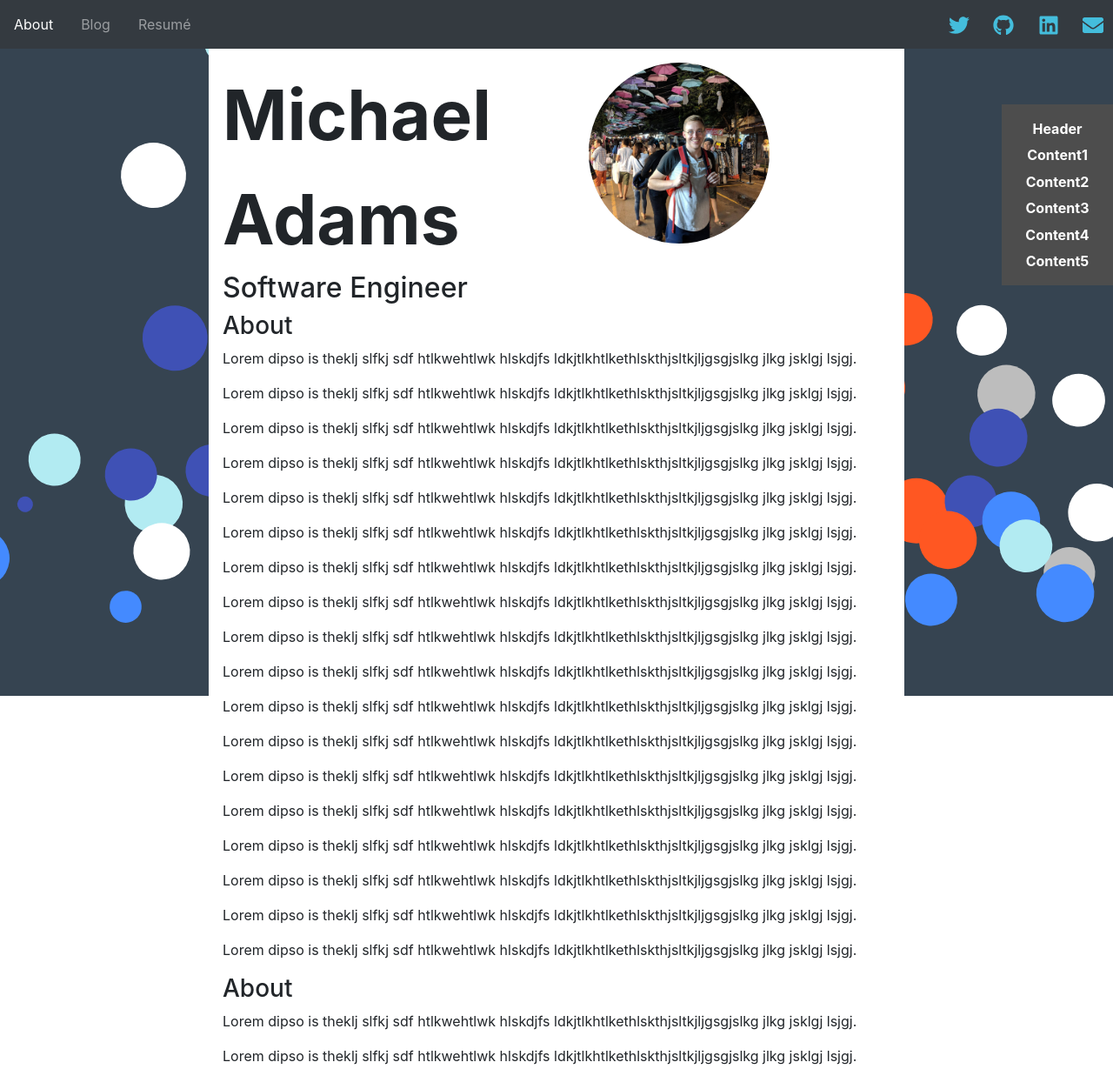
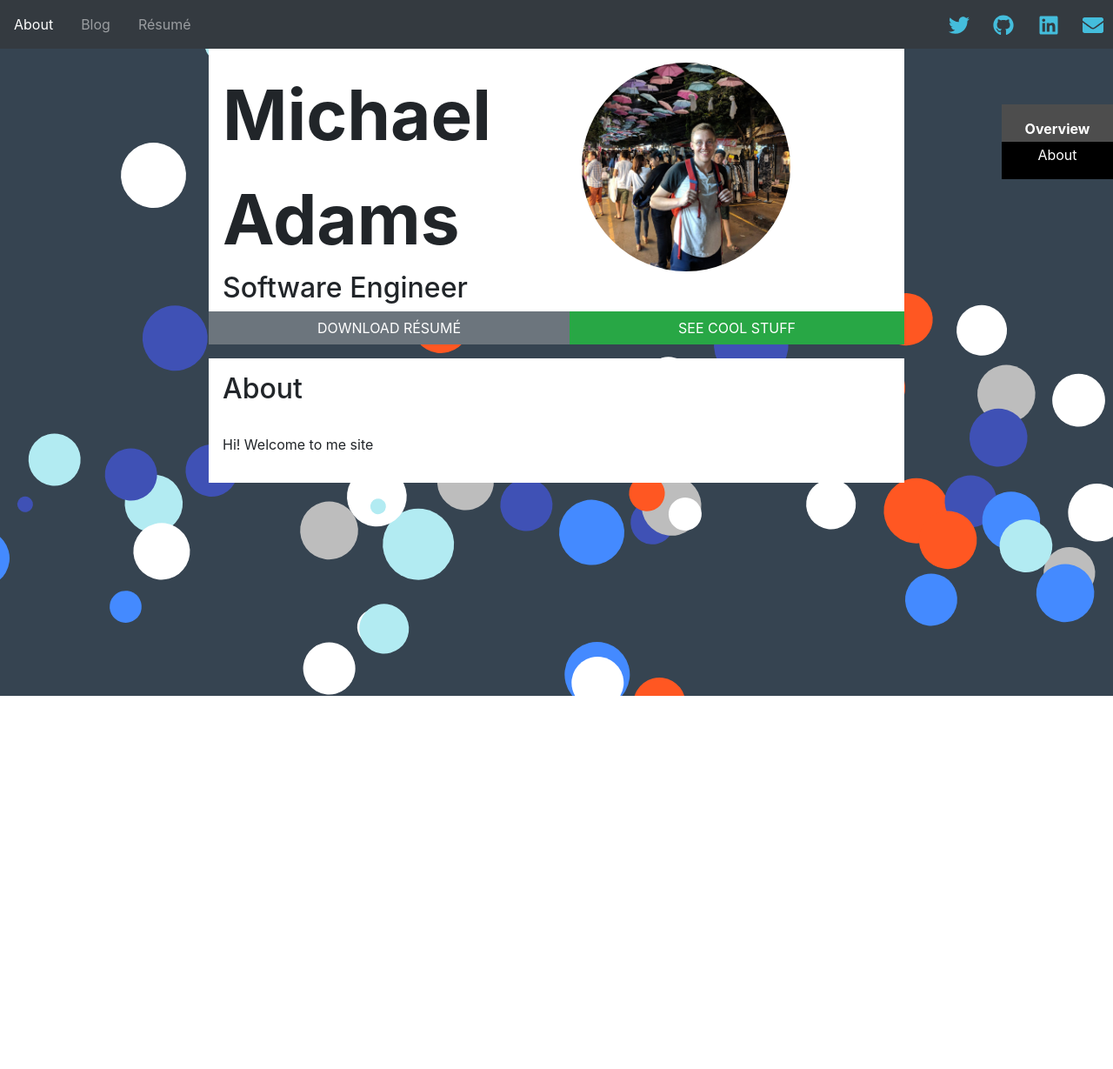
Before and after one commit to loremdipso/loremdipso.github.io, a Gatsby site: page / in a window 1280 px wide. Shown: the top 1229 px of the page at 87% size. After the commit the page ends 800 px from the top, so only its background shows below. Built offline with nearby package versions, Linux system fonts and the light colour scheme; Gatsby itself is replaced by a stand-in of ours.

Commit message:
Adding some blog stuff

```diff
--- a/src/components/blog/post-link.tsx
+++ b/src/components/blog/post-link.tsx
@@ -1,13 +1,18 @@
 import React from "react";
-import { Link } from "gatsby";
+import { navigate } from "gatsby";
 import { blogContentToLink } from "./blog";
 
 export default function PostLink({ post }) {
 	return (
-		<div>
-			<Link to={blogContentToLink(post.frontmatter.slug)}>
-				{post.frontmatter.title} ({post.frontmatter.date})
-			</Link>
+		<div
+			className="post"
+			onClick={() => navigate(blogContentToLink(post.frontmatter.slug))}
+		>
+			<div className="date-title post">
+				<div>{post.frontmatter.title}</div>
+				<div>{post.frontmatter.date}</div>
+			</div>
+			<div>{post.excerpt}</div>
 		</div>
 	);
 }
--- a/src/components/blog/single-post.tsx
+++ b/src/components/blog/single-post.tsx
@@ -1,4 +1,6 @@
 import React, { useState, useEffect } from "react";
+import context from "react-bootstrap/esm/AccordionContext";
+import ContainerWithSidebar from "../sidebar/container-with-sidebar";
 import { linkToBlogContent } from "./blog";
 
 export default function SinglePost() {
@@ -25,5 +27,16 @@
 		});
 	}, [location.href]);
 
-	return <>{content}</>;
+	if (!content) {
+		return null;
+	}
+	console.log(content);
+
+	return (
+		<ContainerWithSidebar>
+			<ContainerWithSidebar.Section title="Blog Posts" showTitle>
+				{content}
+			</ContainerWithSidebar.Section>
+		</ContainerWithSidebar>
+	);
 }
--- a/src/components/fun-background.tsx
+++ b/src/components/fun-background.tsx
@@ -63,19 +63,17 @@
 	let shouldExit = false;
 	const context = canvas.getContext("2d");
 
-	// const FRAMES_PER_SECOND = 30; // Valid values are 60,30,20,15,10...
-	const FRAMES_PER_SECOND = 10; // Valid values are 60,30,20,15,10...
-	// set the mim time to render the next frame
+	const FRAMES_PER_SECOND = 10;
 	const FRAME_MIN_TIME =
 		(1000 / 60) * (60 / FRAMES_PER_SECOND) - (1000 / 60) * 0.5;
 
-	let lastFrameTime = 0; // the last frame time
 	let state: IState = {
 		shapes: [],
 		rotation: 0,
 		rotationVelocity: 0.1,
 	};
 
+	let lastFrameTime = 0;
 	const update = (time) => {
 		if (shouldExit) {
 			return;
@@ -90,7 +88,6 @@
 			return; // return as there is nothing to do
 		}
 		lastFrameTime = time; // remember the time of the rendered frame
-		// render the frame
 		requestAnimationFrame(update); // get next farme
 	};
 	requestAnimationFrame(update); // start animation
--- a/src/components/profile/profile.tsx
+++ b/src/components/profile/profile.tsx
@@ -1,10 +1,12 @@
 import React from "react";
-import { Container } from "react-bootstrap";
+import { Button, Card, Container } from "react-bootstrap";
 import styled from "styled-components";
 import ContainerWithSidebar from "../sidebar/container-with-sidebar";
 
 const Header = styled.div`
 	display: flex;
+	padding-left: 1rem;
+	padding-top: 1rem;
 `;
 const SubHeader = styled.h2`
 	font-size: 2rem;
@@ -12,8 +14,6 @@
 const HeaderLeft = styled.div`
 	margin-top: auto;
 	margin-bottom: auto;
-	// background-color: rgba(0, 0, 0, 0.1);
-	// padding: 1rem;
 `;
 const Name = styled.div`
 	max-width: 3rem;
@@ -21,14 +21,11 @@
 	font-weight: bold;
 	text-align: left;
 `;
-const Body = styled.div`
-	margin-left: auto;
-`;
 
 export default function Profile({ path }: { path: string }) {
 	return (
 		<ContainerWithSidebar>
-			<ContainerWithSidebar.Section title="Header">
+			<ContainerWithSidebar.Section title="Overview" excludePadding>
 				<Header>
 					<HeaderLeft>
 						<Name>Michael Adams</Name>
@@ -39,103 +36,24 @@
 						<img src="profile_pic.jpg" className="avatar" />
 					</div>
 				</Header>
+
+				<div className="easy-flex">
+					<Button variant="secondary">Download Résumé</Button>
+					<Button variant="success">See cool stuff</Button>
+				</div>
 			</ContainerWithSidebar.Section>
 
-			<ContainerWithSidebar.Section title="Content1">
-				<Content />
-			</ContainerWithSidebar.Section>
-			<ContainerWithSidebar.Section title="Content2">
-				<Content />
-			</ContainerWithSidebar.Section>
-			<ContainerWithSidebar.Section title="Content3">
-				<Content />
-			</ContainerWithSidebar.Section>
-			<ContainerWithSidebar.Section title="Content4">
-				<Content />
-			</ContainerWithSidebar.Section>
-			<ContainerWithSidebar.Section title="Content5">
-				<Content />
+			<ContainerWithSidebar.Section title="About" showTitle>
+				<AboutMe />
 			</ContainerWithSidebar.Section>
 		</ContainerWithSidebar>
 	);
 }
 
-function Content() {
+function AboutMe() {
 	return (
-		<article>
-			<h3>About</h3>
-			<p>
-				Lorem dipso is theklj slfkj sdf htlkwehtlwk hlskdjfs
-				ldkjtlkhtlkethlskthjsltkjljgsgjslkg jlkg jsklgj lsjgj.
-			</p>
-			<p>
-				Lorem dipso is theklj slfkj sdf htlkwehtlwk hlskdjfs
-				ldkjtlkhtlkethlskthjsltkjljgsgjslkg jlkg jsklgj lsjgj.
-			</p>
-			<p>
-				Lorem dipso is theklj slfkj sdf htlkwehtlwk hlskdjfs
-				ldkjtlkhtlkethlskthjsltkjljgsgjslkg jlkg jsklgj lsjgj.
-			</p>
-			<p>
-				Lorem dipso is theklj slfkj sdf htlkwehtlwk hlskdjfs
-				ldkjtlkhtlkethlskthjsltkjljgsgjslkg jlkg jsklgj lsjgj.
-			</p>
-			<p>
-				Lorem dipso is theklj slfkj sdf htlkwehtlwk hlskdjfs
-				ldkjtlkhtlkethlskthjsltkjljgsgjslkg jlkg jsklgj lsjgj.
-			</p>
-			<p>
-				Lorem dipso is theklj slfkj sdf htlkwehtlwk hlskdjfs
-				ldkjtlkhtlkethlskthjsltkjljgsgjslkg jlkg jsklgj lsjgj.
-			</p>
-			<p>
-				Lorem dipso is theklj slfkj sdf htlkwehtlwk hlskdjfs
-				ldkjtlkhtlkethlskthjsltkjljgsgjslkg jlkg jsklgj lsjgj.
-			</p>
-			<p>
-				Lorem dipso is theklj slfkj sdf htlkwehtlwk hlskdjfs
-				ldkjtlkhtlkethlskthjsltkjljgsgjslkg jlkg jsklgj lsjgj.
-			</p>
-			<p>
-				Lorem dipso is theklj slfkj sdf htlkwehtlwk hlskdjfs
-				ldkjtlkhtlkethlskthjsltkjljgsgjslkg jlkg jsklgj lsjgj.
-			</p>
-			<p>
-				Lorem dipso is theklj slfkj sdf htlkwehtlwk hlskdjfs
-				ldkjtlkhtlkethlskthjsltkjljgsgjslkg jlkg jsklgj lsjgj.
-			</p>
-			<p>
-				Lorem dipso is theklj slfkj sdf htlkwehtlwk hlskdjfs
-				ldkjtlkhtlkethlskthjsltkjljgsgjslkg jlkg jsklgj lsjgj.
-			</p>
-			<p>
-				Lorem dipso is theklj slfkj sdf htlkwehtlwk hlskdjfs
-				ldkjtlkhtlkethlskthjsltkjljgsgjslkg jlkg jsklgj lsjgj.
-			</p>
-			<p>
-				Lorem dipso is theklj slfkj sdf htlkwehtlwk hlskdjfs
-				ldkjtlkhtlkethlskthjsltkjljgsgjslkg jlkg jsklgj lsjgj.
-			</p>
-			<p>
-				Lorem dipso is theklj slfkj sdf htlkwehtlwk hlskdjfs
-				ldkjtlkhtlkethlskthjsltkjljgsgjslkg jlkg jsklgj lsjgj.
-			</p>
-			<p>
-				Lorem dipso is theklj slfkj sdf htlkwehtlwk hlskdjfs
-				ldkjtlkhtlkethlskthjsltkjljgsgjslkg jlkg jsklgj lsjgj.
-			</p>
-			<p>
-				Lorem dipso is theklj slfkj sdf htlkwehtlwk hlskdjfs
-				ldkjtlkhtlkethlskthjsltkjljgsgjslkg jlkg jsklgj lsjgj.
-			</p>
-			<p>
-				Lorem dipso is theklj slfkj sdf htlkwehtlwk hlskdjfs
-				ldkjtlkhtlkethlskthjsltkjljgsgjslkg jlkg jsklgj lsjgj.
-			</p>
-			<p>
-				Lorem dipso is theklj slfkj sdf htlkwehtlwk hlskdjfs
-				ldkjtlkhtlkethlskthjsltkjljgsgjslkg jlkg jsklgj lsjgj.
-			</p>
-		</article>
+		<>
+			<p>Hi! Welcome to me site</p>
+		</>
 	);
 }
--- a/src/components/sidebar/container-with-sidebar.tsx
+++ b/src/components/sidebar/container-with-sidebar.tsx
@@ -4,7 +4,17 @@
 import { IActiveLabels, Sidebar } from "./sidebar";
 
 export interface IContainerProps {
-	children: JSX.Element[];
+	children: JSX.Element | JSX.Element[];
+}
+
+function getChildrenArray(
+	children: JSX.Element | JSX.Element[]
+): JSX.Element[] {
+	if (!Array.isArray(children)) {
+		return [children];
+	} else {
+		return children;
+	}
 }
 
 const ContainerWithSidebar = ({ children }: IContainerProps) => {
@@ -13,17 +23,15 @@
 	const [labelToScrollTo, setLabelToScrollTo] = useState({});
 
 	useEffect(() => {
-		if (!Array.isArray(children)) {
-			children = [children];
-		}
-
-		setLabels(children.map((el) => (el.props as ISectionProps).title));
+		setLabels(
+			getChildrenArray(children).map((el) => (el.props as ISectionProps).title)
+		);
 	}, [children]);
 
 	return (
 		<div className="container-with-sidebar">
 			<div className="actual-container">
-				{children.map((child, i) => (
+				{getChildrenArray(children).map((child, i) => (
 					<TrackVisibility
 						onVisible={(label: string, height: number, percentage: number) => {
 							let obj = activeLabels[label];
@@ -115,7 +123,16 @@
 		}
 	}, [currentRef, doScroll]);
 
-	return <div ref={ref}>{child}</div>;
+	return (
+		<div
+			ref={ref}
+			className={
+				(child.props as ISectionProps).excludePadding ? "exclude-padding" : null
+			}
+		>
+			{child}
+		</div>
+	);
 }
 
 ContainerWithSidebar.Section = Section;
--- a/src/components/sidebar/section.tsx
+++ b/src/components/sidebar/section.tsx
@@ -4,9 +4,25 @@
 
 export interface ISectionProps {
 	title: string;
-	children: JSX.Element | JSX.Element[];
+	children?: JSX.Element | JSX.Element[];
+	excludePadding?: boolean;
+	showTitle?: boolean;
 }
 
-export function Section({ children, title }: ISectionProps) {
-	return <>{children}</>;
+export function Section({ children, title, showTitle }: ISectionProps) {
+	if (showTitle) {
+		return (
+			<>
+				<h2>{title}</h2>
+				{children ? (
+					<>
+						<br />
+						{children}
+					</>
+				) : null}
+			</>
+		);
+	} else {
+		return <>{children}</>;
+	}
 }
--- a/src/components/sidebar/sidebar.tsx
+++ b/src/components/sidebar/sidebar.tsx
@@ -35,18 +35,34 @@
 }
 
 function isSelected(activeLabels: IActiveLabels, label: string): boolean {
-	let obj = activeLabels[label];
-	if (!obj) {
-		return false;
+	let firstLabelFullyOnScreen = getFirstLabelFullyOnScreen(activeLabels);
+	if (firstLabelFullyOnScreen) {
+		if (firstLabelFullyOnScreen === label) {
+			return true;
+		} else {
+			return false;
+		}
 	}
 
-	if (obj.percentage >= 1.0) {
-		return true;
+	let maxLabel = getMaxLabel(activeLabels);
+	return maxLabel === label;
+}
+
+function getFirstLabelFullyOnScreen(activeLabels: IActiveLabels): string {
+	for (let tempLabel in activeLabels) {
+		let value = activeLabels[tempLabel];
+		if (value) {
+			if (value.percentage >= 1.0) {
+				return tempLabel;
+			}
+		}
 	}
+	return null;
+}
 
-	let max = 0.0;
-	let maxLabel = null;
-	let somethingIsFullyOnScreen = false;
+function getMaxLabel(activeLabels: IActiveLabels): string {
+	let max = 0.0,
+		maxLabel = null;
 	for (let tempLabel in activeLabels) {
 		let value = activeLabels[tempLabel];
 		if (value) {
@@ -54,12 +70,8 @@
 				max = value.height;
 				maxLabel = tempLabel;
 			}
-
-			if (value.percentage >= 1.0) {
-				somethingIsFullyOnScreen = true;
-			}
 		}
 	}
 
-	return !somethingIsFullyOnScreen && maxLabel === label;
+	return maxLabel;
 }
--- a/src/pages/index.tsx
+++ b/src/pages/index.tsx
@@ -17,7 +17,7 @@
 				<Nav>
 					<FancyNavLink to={APP_ROUTES.home}>About</FancyNavLink>
 					<FancyNavLink to={APP_ROUTES.blog}>Blog</FancyNavLink>
-					<FancyNavLink to={APP_ROUTES.resume}>Resumé</FancyNavLink>
+					<FancyNavLink to={APP_ROUTES.resume}>Résumé</FancyNavLink>
 				</Nav>
 
 				<Nav className="ml-auto">
--- a/src/styles/_partials/original.scss
+++ b/src/styles/_partials/original.scss
@@ -28,8 +28,39 @@
 	}
 }
 
+$avatar-height: 15rem;
 .avatar {
 	margin: 0;
-	width: 13em;
-	border-radius: 6.5em;
+	width: $avatar-height;
+	border-radius: $avatar-height;
 }
+
+.easy-flex {
+	width: 100%;
+	display: flex;
+	> * {
+		flex-grow: 1;
+	}
+
+	button {
+		border-radius: 0px;
+		text-transform: uppercase;
+	}
+}
+
+.date-title {
+	width: 100%;
+	display: flex;
+	> :last-child {
+		margin-left: auto;
+	}
+
+	button {
+		border-radius: 0px;
+		text-transform: uppercase;
+	}
+}
+
+.post {
+	cursor: pointer;
+}
--- a/src/styles/_partials/sidebar.scss
+++ b/src/styles/_partials/sidebar.scss
@@ -8,10 +8,19 @@
 	display: flex;
 
 	.actual-container {
+		> * {
+			background-color: rgba(255, 255, 255, 1);
+			margin-bottom: 1rem;
+			&:not(.exclude-padding) {
+				padding-top: $container-padding;
+				padding-bottom: $container-padding;
+				padding-left: $container-padding;
+				padding-right: $container-padding;
+			}
+		}
+
 		flex-grow: 1;
 		max-width: $container-width;
-		padding: $container-padding;
-		background-color: rgba(255, 255, 255, 1);
 		margin-left: auto;
 		margin-right: auto;
 
```
Also changed, not shown: src/components/blog/listing.tsx (+15 -2 lines).
